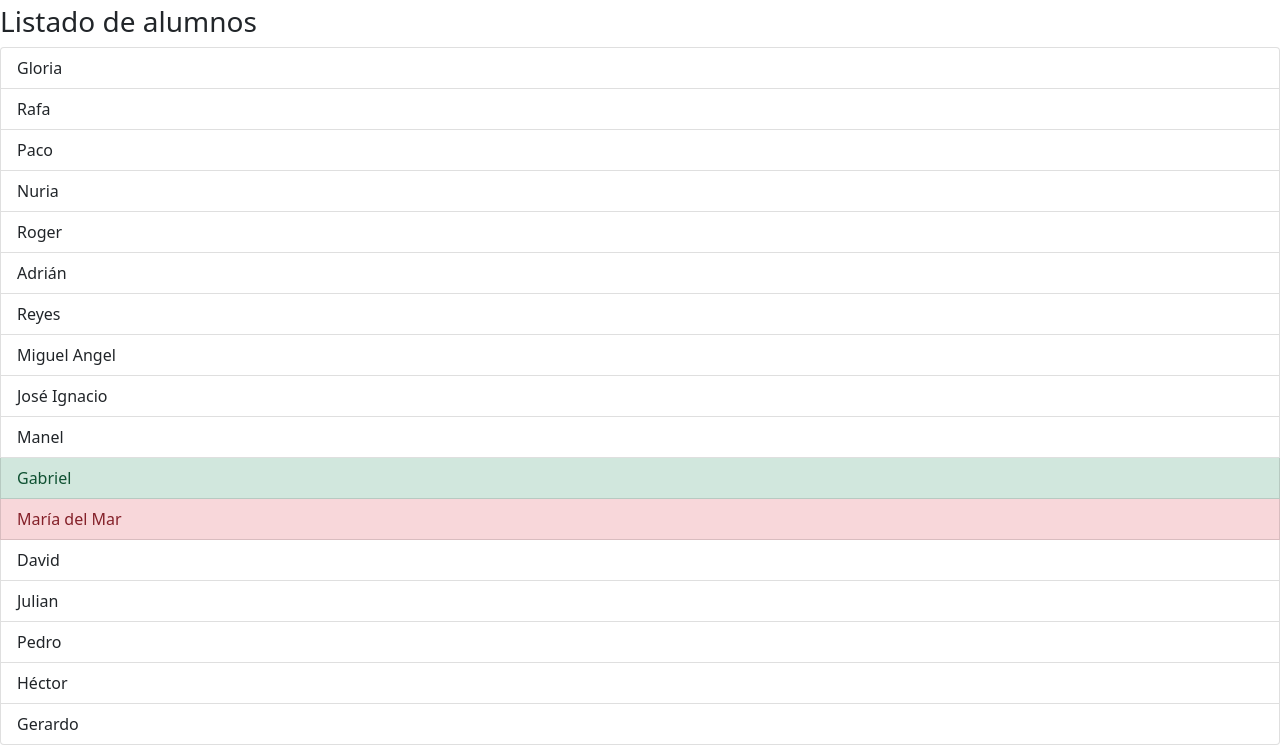
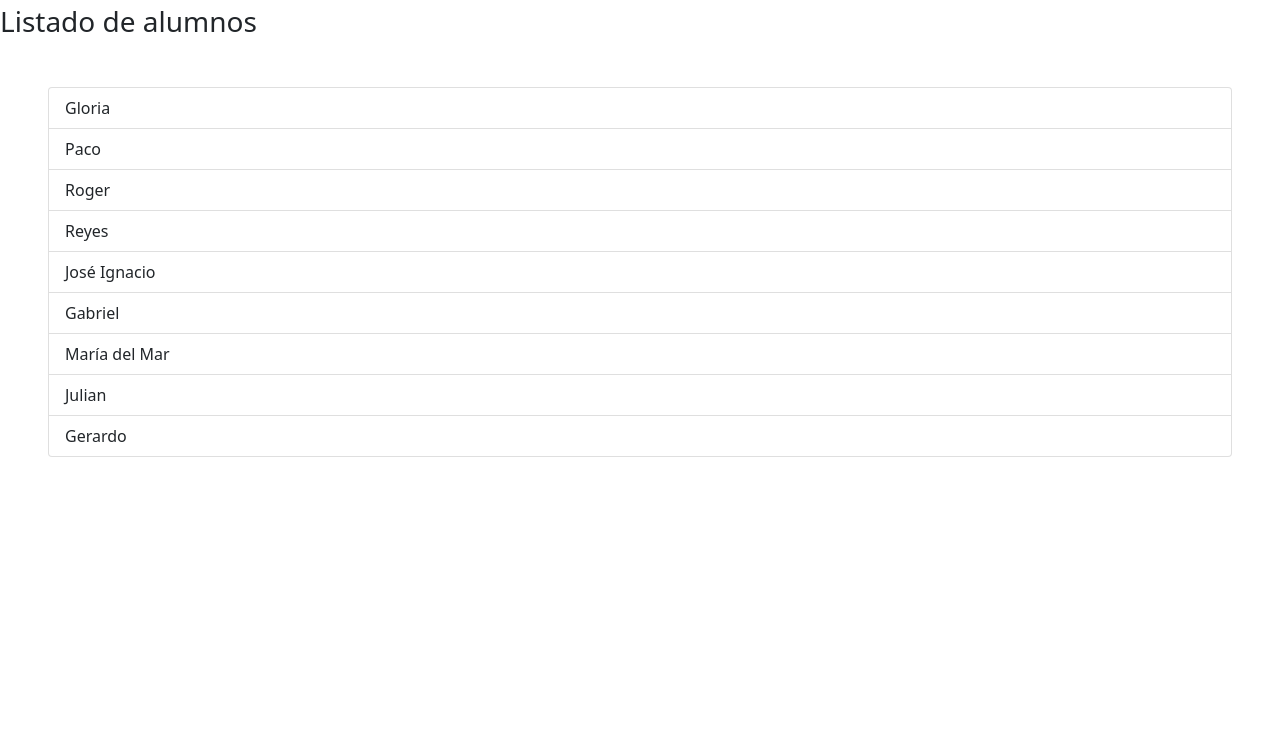
Before and after one commit to josesalce/demo-08-github, a plain HTML site: page index.html in a window 1280 px wide. Shown: the part 99-844 px from the top of the page. After the commit the page ends 800 px from the top, so only its background shows below. Drawn offline with nearby package versions, Linux system fonts and the light colour scheme.

Commit message:
Añadida versión final

```diff
--- a/index.html
+++ b/index.html
@@ -11,24 +11,24 @@
 <body>
     <h1 class="bg-dark text-light p-4 text-center">Ejemplo GitHub</h1>
     <h3>Listado de alumnos</h3>
-    <ul class="list-group">
-        <li class="list-group-item">Gloria</li>
-        <li class="list-group-item">Rafa</li>
-        <li class="list-group-item">Paco</li>
-        <li class="list-group-item">Nuria</li>
-        <li class="list-group-item">Roger</li>
-        <li class="list-group-item">Adrián</li>
-        <li class="list-group-item">Reyes</li>
-        <li class="list-group-item">Miguel Angel</li>
-        <li class="list-group-item">José Ignacio</li>
-        <li class="list-group-item">Manel</li>
-        <li class="list-group-item list-group-item-success">Gabriel</li>
-        <li class="list-group-item list-group-item-danger">María del Mar</li>
-        <li class="list-group-item">David</li>
-        <li class="list-group-item">Julian</li>
-        <li class="list-group-item">Pedro</li>
-        <li class="list-group-item">Héctor</li>
-        <li class="list-group-item">Gerardo</li>
+    <ul class="list-group m-5">
+        <li class="list-group-item list-group-item-action">Gloria</li>
+        <li class="list-group-item list-group-item-action>Rafa</li>
+        <li class="list-group-item list-group-item-action>Paco</li>
+        <li class="list-group-item list-group-item-action>Nuria</li>
+        <li class="list-group-item list-group-item-action>Roger</li>
+        <li class="list-group-item list-group-item-action>Adrián</li>
+        <li class="list-group-item list-group-item-action>Reyes</li>
+        <li class="list-group-item list-group-item-action>Miguel Angel</li>
+        <li class="list-group-item list-group-item-action>José Ignacio</li>
+        <li class="list-group-item list-group-item-action>Manel</li>
+        <li class="list-group-item list-group-item-action">Gabriel</li>
+        <li class="list-group-item list-group-item-action">María del Mar</li>
+        <li class="list-group-item list-group-item-action
+        <li class="list-group-item list-group-item-action>Julian</li>
+        <li class="list-group-item list-group-item-action>Pedro</li>
+        <li class="list-group-item list-group-item-action>Héctor</li>
+        <li class="list-group-item list-group-item-action>Gerardo</li>
     </ul>
 </body>
 </html>
```
